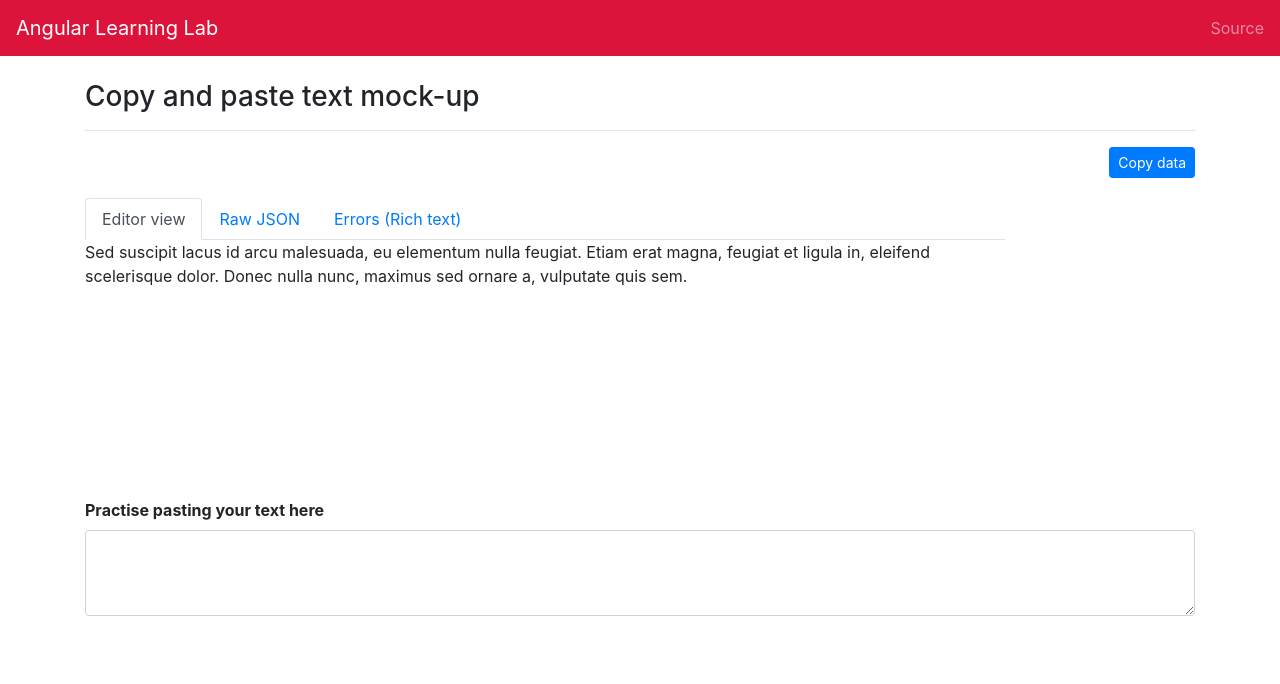
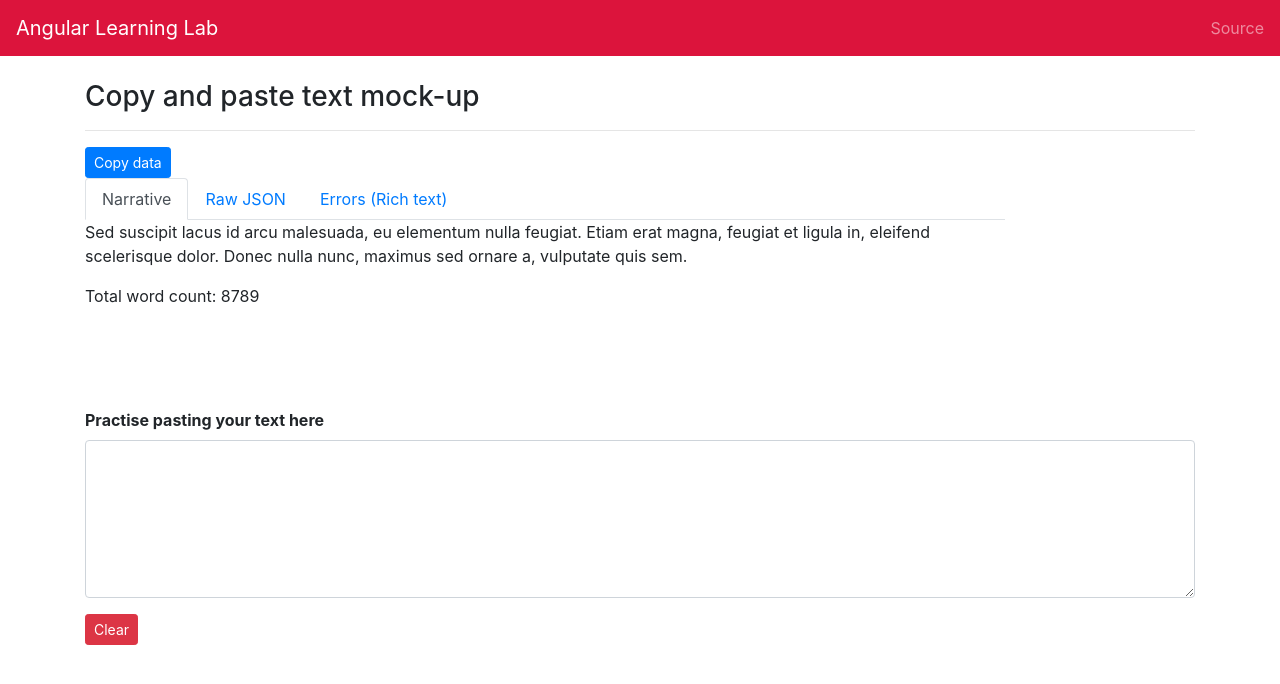
Before and after one commit to thomasabishop/angular-learning-lab, an Angular app: page /copy-paste in a window 1280 px wide. Shown: the top 684 px of the page. Built offline with nearby package versions, Linux system fonts and the light colour scheme; what ngx-highlightjs would draw is missing.

Commit message:
Remove copy button as separate component.

```diff
--- a/src/app/copy-button/copy-button.component.html
+++ /dev/null
@@ -1,3 +0,0 @@
-<button type="button" class="btn btn-sm btn-primary" (click)="onCopyReceivedData(data)">
-  Copy tab data
-</button>
--- a/src/app/copy-button/copy-button.component.ts
+++ /dev/null
@@ -1,17 +0,0 @@
-import {Component, Input, OnInit} from '@angular/core';
-import {CopyToClipboardService} from '../copy-paste/copy-to-clipboard.service';
-
-@Component({
-  selector: 'app-copy-button',
-  templateUrl: './copy-button.component.html',
-  styleUrls: ['./copy-button.component.less'],
-})
-export class CopyButtonComponent implements OnInit {
-  constructor(public clipboardService: CopyToClipboardService) {}
-  @Input() public data: string;
-
-  public onCopyReceivedData(receivedData: string): void {
-    this.clipboardService.writeToClipboard(receivedData);
-  }
-  public ngOnInit(): void {}
-}
--- a/src/app/copy-paste/copy-paste.component.html
+++ b/src/app/copy-paste/copy-paste.component.html
@@ -1,21 +1,31 @@
 <h2 class="h3">Copy and paste text mock-up</h2>
 <hr />
-<div class="d-flex justify-content-end">
-  <button class="button btn btn-sm btn-primary" (click)="onCopyActiveTabData()">Copy data</button>
-</div>
 
 <!--Studio Runner layout starts -->
 <div class="studio-runner">
-  <div class="runner-output">
-    <div class="runner-output-container">
+  <div class="">
+    <div class="">
       <div class="row">
-        <div class="col-sm-10 offest-sm-1 tabset-wrapper">
+        <div class="col-sm-10 offest-sm-1 tabset-wrapper parent">
+          <button
+            class="copy-button button btn btn-sm btn-primary"
+            (click)="onCopyActiveTabContents()"
+          >
+            Copy data
+          </button>
           <tabset>
-            <tab heading="Editor view"
-              >Sed suscipit lacus id arcu malesuada, eu elementum nulla feugiat. Etiam erat magna,
-              feugiat et ligula in, eleifend scelerisque dolor. Donec nulla nunc, maximus sed ornare
-              a, vulputate quis sem.</tab
-            >
+            <tab heading="Narrative">
+              <div class="narrative-column">
+                <div class="content">
+                  <p>
+                    Sed suscipit lacus id arcu malesuada, eu elementum nulla feugiat. Etiam erat
+                    magna, feugiat et ligula in, eleifend scelerisque dolor. Donec nulla nunc,
+                    maximus sed ornare a, vulputate quis sem.
+                  </p>
+                </div>
+              </div>
+              <div class="narrative-toolbar">Total word count: 8789</div>
+            </tab>
             <tab heading="Raw JSON"
               ><code>{{ testJson }}</code></tab
             >
@@ -31,11 +41,13 @@
     </div>
   </div>
 </div>
+
 <!--Studio Runner layout ends -->
 
-<form style="margin-top: 200px">
+<form style="margin-top: 100px">
   <div class="form-group">
     <label for="exampleFormControlTextarea1"><b>Practise pasting your text here</b></label>
-    <textarea class="form-control" id="exampleFormControlTextarea1" rows="3"></textarea>
+    <textarea class="form-control" id="exampleFormControlTextarea1" rows="6"></textarea>
   </div>
+  <button type="reset" class="btn btn-sm btn-danger">Clear</button>
 </form>
```
Also changed, not shown: src/app/app.module.ts (+5 -7 lines), src/app/copy-button/copy-button.component.less (deleted), 1 other file (tests, documents, lock files or other folders).
